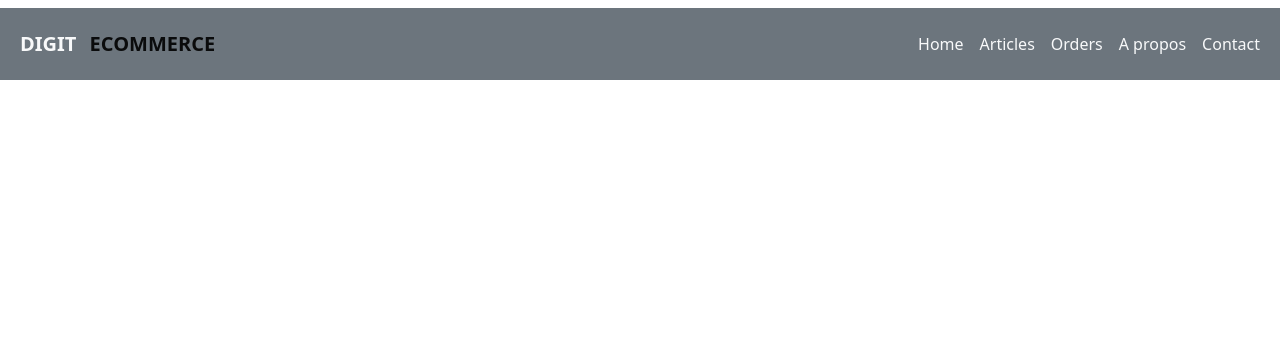
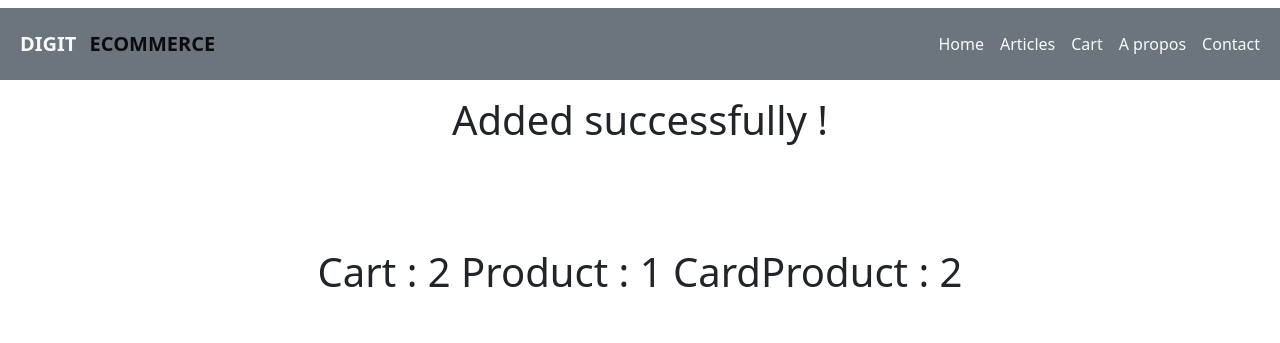
Before and after one commit to SodokinMarius/Django-Complete-Ecommerce-Site, a Django app: page /add-to-cart/1/ in a window 1280 px wide. Shown: the top 343 px of the page. Run offline with Django 4.2, Linux system fonts and the light colour scheme; tables that the repository leaves empty hold one stand-in row (values such as "Sample post"); some libraries are stand-ins or nearby versions.

Commit message:
feat :  add cart content single

```diff
--- a/ecommerceApp/urls.py
+++ b/ecommerceApp/urls.py
@@ -7,6 +7,7 @@ from .views import (
     ProductsView,
     ProductDetailView,
     AddToCartView,
+    CartContentView,
 )
 
 app_name="ecommerceApp"
@@ -17,4 +18,6 @@ urlpatterns = [
     path("products/",ProductsView.as_view(),name="products"),
     path("product/<slug:slug>/",ProductDetailView.as_view(),name="product-detail"),
     path("add-to-cart/<int:id>/",AddToCartView.as_view(),name="add-to-cart"),
+    path("cart-content/",CartContentView.as_view(),name="cart-content"),
+
 ]
--- a/ecommerceApp/views.py
+++ b/ecommerceApp/views.py
@@ -1,4 +1,3 @@
-from multiprocessing import context
 from django.shortcuts import render
 from django.views.generic import TemplateView
 
@@ -52,6 +51,8 @@ class  AddToCartView(TemplateView):
         product_id=self.kwargs['id']
         product=Product.objects.get(id=product_id) # let's retrieve the product
 
+        print(f'{product_id} ***********id***********************')
+
         #retrive cart_id
         cart_id=self.request.session.get("cart_id",None)    # Retrive the cart id
 
@@ -78,14 +79,15 @@ class  AddToCartView(TemplateView):
                     subtotal = product.selling_price
                     )
 
-                cartproduct.save()
+                #cartproduct.save()
                 cart_obj.total += product.selling_price
+                print(f'{cart_obj.total} ***********prix***********************')
                 cart_obj.save()
 
         #if Cart doesn't exists
         else :
             cart_obj = Cart.objects.create(total=0)
-            cart_id = self.request.session.get("cart_id")
+            self.request.session["cart_id"]=cart_obj.id  #Obligatoire de modifier la session
             cartproduct = CartProduct.objects.create(
                     cart=cart_obj,
                     product=product,
@@ -94,8 +96,30 @@ class  AddToCartView(TemplateView):
                     subtotal = product.selling_price
                     )
 
-            cartproduct.save()
+            #cartproduct.save()
             cart_obj.total += product.selling_price
             cart_obj.save()
 
+            context['cartproduct']=cartproduct
+            context['message']="Added successfully !"
+
         return context
+
+
+class CartContentView(TemplateView):
+    template_name="cart_content.html"
+
+    def get_context_data(self, **kwargs):
+        context= super().get_context_data(**kwargs)
+        cart_id=self.request.session.get("cart_id",None)
+        print(f'{cart_id} **********ID CART***********************')
+
+
+        if cart_id:
+            cart = Cart.objects.get(id=cart_id)
+        else :
+            cart = None
+        context['cart']=cart
+        print(f'{cart} **********CART***********************')
+
+        return context
--- a/templates/add_to_cart.html
+++ b/templates/add_to_cart.html
@@ -8,6 +8,9 @@
   {% block content %}
 
   <h1 class=" p-5 text-center border-b-2">{{message}} </h1>
+
+  <h1 class=" p-5 text-center border-b-2">{{cartproduct}} </h1>
+
   <div class="container">
 
    <div class="row">
--- a/templates/base.html
+++ b/templates/base.html
@@ -47,8 +47,9 @@
                             <li class="nav-item">
                                 <a class="nav-link text-light" href="{% url 'ecommerceApp:products' %}">Articles</a>
                             </li>
+
                             <li class="nav-item">
-                                <a class="nav-link text-light" href="{% url 'ecommerceApp:products' %}">Orders</a>
+                                <a class="nav-link text-light" href="{% url 'ecommerceApp:cart-content' %}">Cart</a>
                             </li>
                             <li class="nav-item">
                                 <a class="nav-link text-light" href="{% url 'ecommerceApp:about' %}">A propos </a>
--- a/templates/home.html
+++ b/templates/home.html
@@ -19,7 +19,7 @@
         <div class="card-body">
           <h5 class="card-title fw-bolder">{{produit.title}}</h5>
           <p class="card-text text-center mt-3"> <strike>Price : {{produit.marked_price}} F CFA  </strike>| <span class="fw-bolder"> Ps : {{produit.selling_price}} F CFA <span></p>
-          <a href="#" class="btn btn-primary fs-6">Add to Cart</a>
+          <a href="{%  url 'ecommerceApp:add-to-cart' produit.id %}" class="btn btn-primary fs-6">Add to Cart</a>
           <a href="{%  url 'ecommerceApp:product-detail' produit.slug %}" class="btn btn-dark fs-6">Details</a>
 
         </div>
--- a/templates/product-detail.html
+++ b/templates/product-detail.html
@@ -29,7 +29,7 @@
 
         <p class="fs-5"> <span class="fw-bold">Politique de Retour :  </span>{{produit_detail.return_policy}} </p>
 
-        <p> <a href="{%  url 'ecommerceApp:add-to-cart' produit.id %}" class="btn btn-primary fs-6">Add to Cart</a></p>
+        <p> <a href="{%  url 'ecommerceApp:add-to-cart' produit_detail.id %}" class="btn btn-primary fs-6">Add to Cart</a></p>
 
     </div>
   </div>
```
Also changed, not shown: templates/cart_content.html (added, +61 -0 lines).
